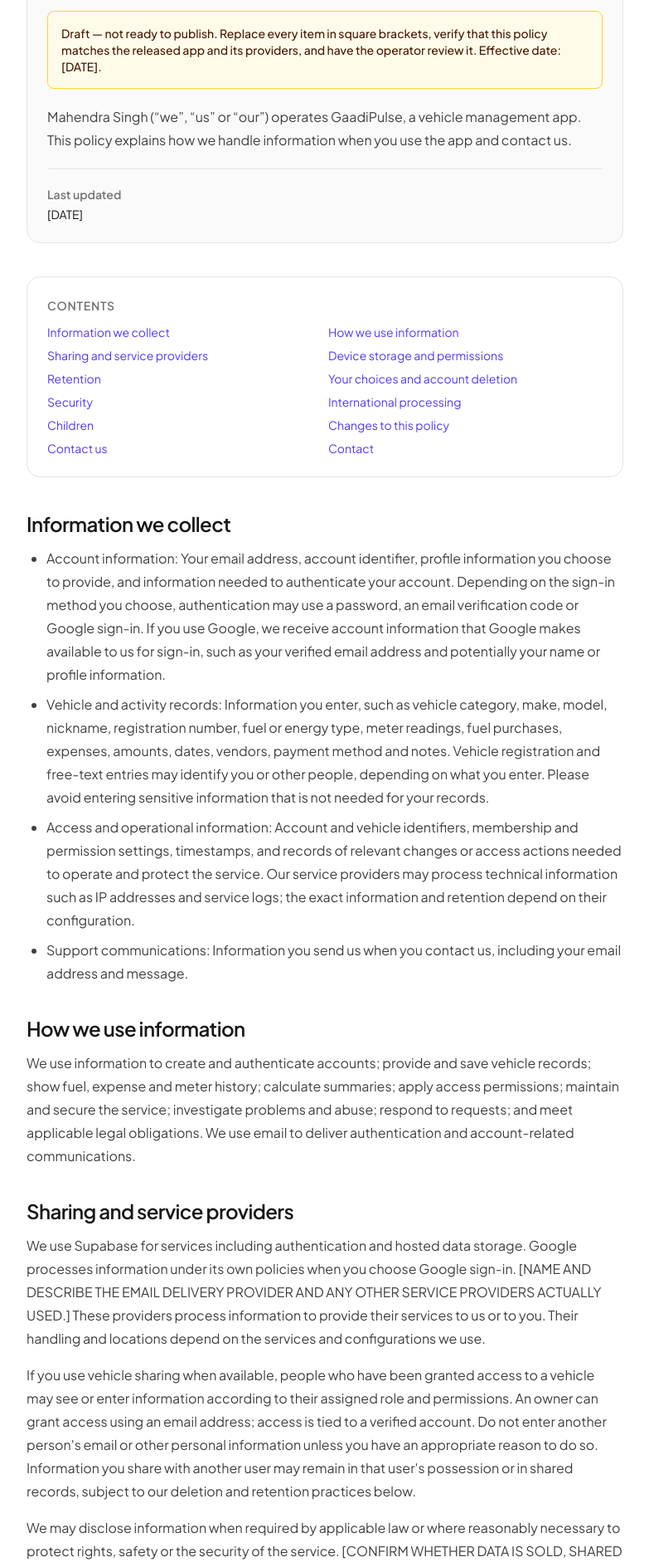
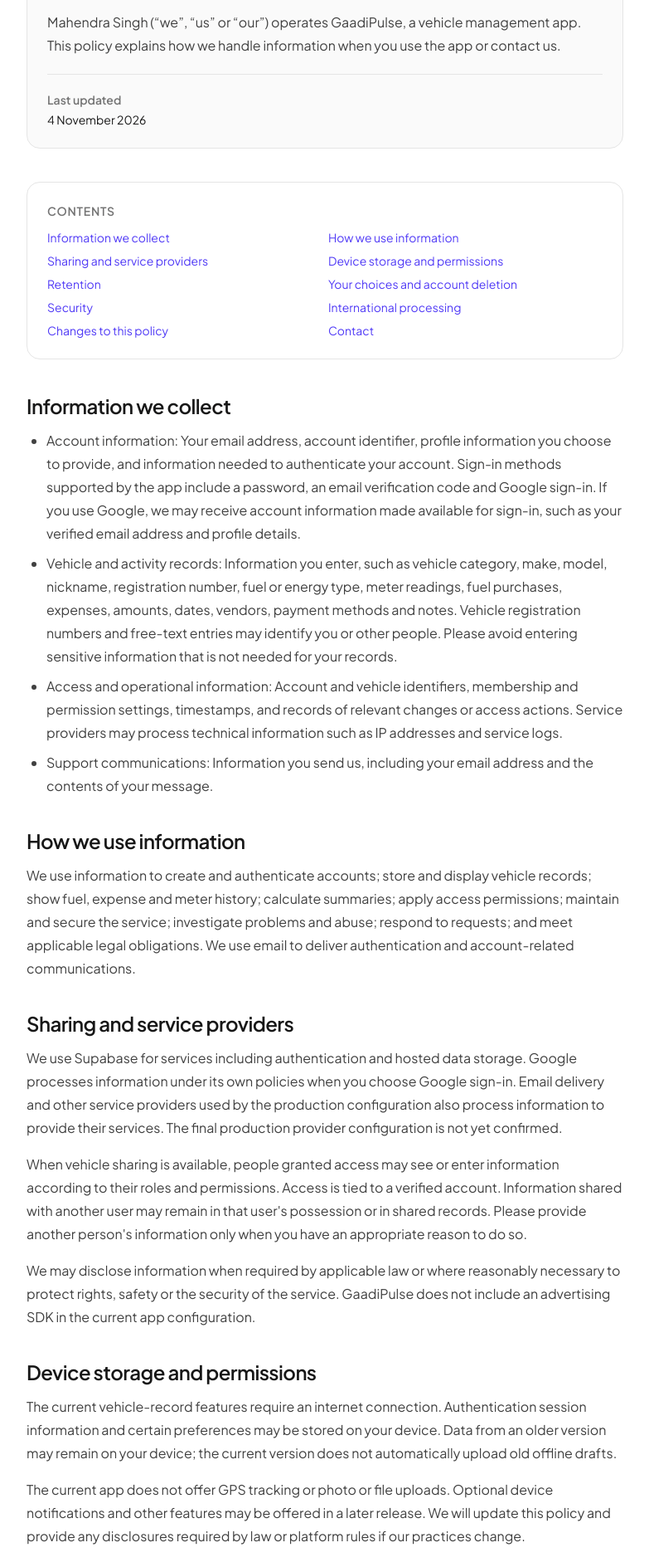
Before and after one commit to mahendra2811/web-portfolio-2026, a Next.js app: page /privacy/gaadipulse in a window 1280 px wide. Shown: the part 220-2108 px from the top of the page at 83% size, without its empty margins (248-1031 px from the left). Built offline with nearby package versions, Linux system fonts and the light colour scheme; no server answers.

Commit message:
Update GaadiPulse privacy policy

```diff
--- a/src/app/privacy/gaadipulse/page.tsx
+++ b/src/app/privacy/gaadipulse/page.tsx
@@ -2,7 +2,7 @@ import { SimplePrivacyPolicyPage } from "@/components/privacy/SimplePrivacyPolic
 import { gaadiPulsePrivacy } from "@/data/gaadipulse-privacy";
 
 export const metadata = {
-  title: "GaadiPulse Privacy Policy Draft",
+  title: "GaadiPulse Privacy Policy",
   robots: { index: false, follow: false },
 };
 
--- a/src/data/gaadipulse-privacy.ts
+++ b/src/data/gaadipulse-privacy.ts
@@ -1,101 +1,82 @@
 import type { SimplePrivacyPolicy } from "@/data/privacy-policy";
 
 export const gaadiPulsePrivacy = {
-  name: "GaadiPulse",
-  lastUpdated: "[DATE]",
-  contactEmail: "mahendrapuniya92@gmail.com",
-  intro:
-    "Mahendra Singh (“we”, “us” or “our”) operates GaadiPulse, a vehicle management app. This policy explains how we handle information when you use the app and contact us.",
-  notice:
-    "Draft — not ready to publish. Replace every item in square brackets, verify that this policy matches the released app and its providers, and have the operator review it. Effective date: [DATE].",
-  relatedLink: {
-    href: "/privacy/gaadipulse/account-deletion",
-    label: "GaadiPulse account deletion draft",
-  },
-  sections: [
+  "name": "GaadiPulse",
+  "lastUpdated": "4 November 2026",
+  "contactEmail": "mahendrapuniya92@gmail.com",
+  "intro": "Mahendra Singh (“we”, “us” or “our”) operates GaadiPulse, a vehicle management app. This policy explains how we handle information when you use the app or contact us.",
+  "sections": [
     {
-      id: "information-we-collect",
-      title: "Information we collect",
-      bullets: [
-        "Account information: Your email address, account identifier, profile information you choose to provide, and information needed to authenticate your account. Depending on the sign-in method you choose, authentication may use a password, an email verification code or Google sign-in. If you use Google, we receive account information that Google makes available to us for sign-in, such as your verified email address and potentially your name or profile information.",
-        "Vehicle and activity records: Information you enter, such as vehicle category, make, model, nickname, registration number, fuel or energy type, meter readings, fuel purchases, expenses, amounts, dates, vendors, payment method and notes. Vehicle registration and free-text entries may identify you or other people, depending on what you enter. Please avoid entering sensitive information that is not needed for your records.",
-        "Access and operational information: Account and vehicle identifiers, membership and permission settings, timestamps, and records of relevant changes or access actions needed to operate and protect the service. Our service providers may process technical information such as IP addresses and service logs; the exact information and retention depend on their configuration.",
-        "Support communications: Information you send us when you contact us, including your email address and message.",
-      ],
+      "id": "information-we-collect",
+      "title": "Information we collect",
+      "bullets": [
+        "Account information: Your email address, account identifier, profile information you choose to provide, and information needed to authenticate your account. Sign-in methods supported by the app include a password, an email verification code and Google sign-in. If you use Google, we may receive account information made available for sign-in, such as your verified email address and profile details.",
+        "Vehicle and activity records: Information you enter, such as vehicle category, make, model, nickname, registration number, fuel or energy type, meter readings, fuel purchases, expenses, amounts, dates, vendors, payment methods and notes. Vehicle registration numbers and free-text entries may identify you or other people. Please avoid entering sensitive information that is not needed for your records.",
+        "Access and operational information: Account and vehicle identifiers, membership and permission settings, timestamps, and records of relevant changes or access actions. Service providers may process technical information such as IP addresses and service logs.",
+        "Support communications: Information you send us, including your email address and the contents of your message."
+      ]
     },
     {
-      id: "how-we-use-information",
-      title: "How we use information",
-      paragraphs: [
-        "We use information to create and authenticate accounts; provide and save vehicle records; show fuel, expense and meter history; calculate summaries; apply access permissions; maintain and secure the service; investigate problems and abuse; respond to requests; and meet applicable legal obligations. We use email to deliver authentication and account-related communications.",
-      ],
+      "id": "how-we-use-information",
+      "title": "How we use information",
+      "paragraphs": [
+        "We use information to create and authenticate accounts; store and display vehicle records; show fuel, expense and meter history; calculate summaries; apply access permissions; maintain and secure the service; investigate problems and abuse; respond to requests; and meet applicable legal obligations. We use email to deliver authentication and account-related communications."
+      ]
     },
     {
-      id: "sharing-and-service-providers",
-      title: "Sharing and service providers",
-      paragraphs: [
-        "We use Supabase for services including authentication and hosted data storage. Google processes information under its own policies when you choose Google sign-in. [NAME AND DESCRIBE THE EMAIL DELIVERY PROVIDER AND ANY OTHER SERVICE PROVIDERS ACTUALLY USED.] These providers process information to provide their services to us or to you. Their handling and locations depend on the services and configurations we use.",
-        "If you use vehicle sharing when available, people who have been granted access to a vehicle may see or enter information according to their assigned role and permissions. An owner can grant access using an email address; access is tied to a verified account. Do not enter another person's email or other personal information unless you have an appropriate reason to do so. Information you share with another user may remain in that user's possession or in shared records, subject to our deletion and retention practices below.",
-        "We may disclose information when required by applicable law or where reasonably necessary to protect rights, safety or the security of the service. [CONFIRM WHETHER DATA IS SOLD, SHARED FOR ADVERTISING, OR USED FOR ANY OTHER PURPOSE; ADD AN ACCURATE STATEMENT.]",
-      ],
+      "id": "sharing-and-service-providers",
+      "title": "Sharing and service providers",
+      "paragraphs": [
+        "We use Supabase for services including authentication and hosted data storage. Google processes information under its own policies when you choose Google sign-in. Email delivery and other service providers used by the production configuration also process information to provide their services. The final production provider configuration is not yet confirmed.",
+        "When vehicle sharing is available, people granted access may see or enter information according to their roles and permissions. Access is tied to a verified account. Information shared with another user may remain in that user's possession or in shared records. Please provide another person's information only when you have an appropriate reason to do so.",
+        "We may disclose information when required by applicable law or where reasonably necessary to protect rights, safety or the security of the service. GaadiPulse does not include an advertising SDK in the current app configuration."
+      ]
     },
     {
-      id: "device-storage-and-permissions",
-      title: "Device storage and permissions",
-      paragraphs: [
-        "GaadiPulse requires an internet connection for its current vehicle-record features. Authentication session information and certain preferences may be stored on your device. Data already present from an older version may remain on your device; the current version does not automatically upload old offline drafts. [VERIFY BEHAVIOR FOR THE RELEASED BUILD.]",
-        "The current planned release does not offer GPS tracking or photo/file uploads. Optional device notifications and other features may be offered in a later release. If features or permissions change, we will update this policy and provide any disclosures required by law or platform rules.",
-      ],
+      "id": "device-storage-and-permissions",
+      "title": "Device storage and permissions",
+      "paragraphs": [
+        "The current vehicle-record features require an internet connection. Authentication session information and certain preferences may be stored on your device. Data from an older version may remain on your device; the current version does not automatically upload old offline drafts.",
+        "The current app does not offer GPS tracking or photo or file uploads. Optional device notifications and other features may be offered in a later release. We will update this policy and provide any disclosures required by law or platform rules if our practices change."
+      ]
     },
     {
-      id: "retention",
-      title: "Retention",
-      paragraphs: [
-        "We keep information for as long as necessary for the purposes described above, including operating the service, resolving disputes, maintaining security and meeting applicable legal obligations. [SPECIFY ACTUAL RETENTION PERIODS OR CRITERIA FOR ACCOUNTS, VEHICLE RECORDS, SHARED RECORDS, SECURITY/AUDIT LOGS, PROVIDER LOGS AND BACKUPS; SPECIFY WHEN DELETION OR ANONYMIZATION OCCURS.] Retention of shared records and any exceptions must reflect the actual deletion process and applicable law.",
-      ],
+      "id": "retention",
+      "title": "Retention",
+      "paragraphs": [
+        "We retain account, vehicle and operational information in the service while it is needed to operate GaadiPulse. Shared records and audit information may remain after access is revoked. Specific retention periods for account information, shared records, logs and backups have not yet been established for the production service. We will update this section when those periods and the deletion process are confirmed."
+      ]
     },
     {
-      id: "your-choices-and-account-deletion",
-      title: "Your choices and account deletion",
-      paragraphs: [
-        "You may review and update available profile and vehicle information in the app, subject to your role and permissions. You can sign out on your device. For privacy questions or requests to access, correct or delete your information, contact mahendrapuniya92@gmail.com. We may need to verify your identity before acting on a request.",
-        "To request account deletion: [INSERT WORKING IN-APP PATH AND A PUBLIC WEB ADDRESS OR EMAIL-BASED PROCESS THAT WORKS WITHOUT REINSTALLING THE APP.] [EXPLAIN ANY REQUIRED STEPS FOR VEHICLES YOU ADMINISTER, WHAT DATA IS DELETED OR ANONYMIZED, WHAT SHARED DATA IS RETAINED AND WHY, AND WHEN EACH STEP AND BACKUP DELETION IS COMPLETED.] We will handle requests in accordance with applicable law. Deleting the app alone does not delete your account or server data.",
-      ],
+      "id": "your-choices-and-account-deletion",
+      "title": "Your choices and account deletion",
+      "paragraphs": [
+        "You may review and update available profile and vehicle information in the app, subject to your role and permissions, and you can sign out on your device.",
+        "To request account deletion without reinstalling the app, email mahendrapuniya92@gmail.com with the subject GaadiPulse account deletion request from the email address associated with your account. Do not include your password or verification code. We may need to verify your identity before acting on your request.",
+        "The app contains an account deletion request option under Settings → Security and data → Request account deletion. The existing request process requires a primary administrator to archive the vehicles they administer first. The automated deletion and anonymization process has not yet been deployed or verified, and submitting a request does not immediately delete your account or server records. Deleting the app alone also does not delete them. For help with a request, contact us at the email address above.",
+        "The intended approach for shared vehicle records is to retain those records for other members while removing the departing user's identity. The implementation, treatment of personal data within shared records, retention exceptions and deletion timeframes still need to be finalized and verified."
+      ]
     },
     {
-      id: "security",
-      title: "Security",
-      paragraphs: [
-        "We use measures intended to protect information, including account authentication and access controls. [DESCRIBE VERIFIED ENCRYPTION IN TRANSIT AND OTHER SAFEGUARDS ACCURATELY FOR ALL RELEASE SERVICES.] No method of storage or transmission can be guaranteed completely secure.",
-      ],
+      "id": "security",
+      "title": "Security",
+      "paragraphs": [
+        "We use measures intended to protect information, including account authentication and access controls. No method of storage or transmission can be guaranteed completely secure."
+      ]
     },
     {
-      id: "international-processing",
-      title: "International processing",
-      paragraphs: [
-        "[IDENTIFY THE COUNTRIES OR REGIONS WHERE DATA IS HOSTED OR OTHERWISE PROCESSED, ANY CROSS-BORDER TRANSFERS, AND APPLICABLE SAFEGUARDS AFTER CONFIRMING PROVIDER CONFIGURATION.]",
-      ],
+      "id": "international-processing",
+      "title": "International processing",
+      "paragraphs": [
+        "Service providers may process information in countries other than the one where you live. The hosting region and any applicable transfer arrangements depend on the final production configuration and have not yet been confirmed."
+      ]
     },
     {
-      id: "children",
-      title: "Children",
-      paragraphs: [
-        "[STATE THE VERIFIED TARGET AUDIENCE, APPLICABLE AGE LIMIT AND CHILDREN'S DATA PRACTICES. DO NOT PUBLISH AN AGE CLAIM UNTIL IT MATCHES THE APP AND STORE SETTINGS.]",
-      ],
-    },
-    {
-      id: "changes-to-this-policy",
-      title: "Changes to this policy",
-      paragraphs: [
-        "We may update this policy as the app or our practices change. We will update the date above and provide any notice required by applicable law. [DESCRIBE HOW MATERIAL CHANGES WILL BE COMMUNICATED.]",
-      ],
-    },
-    {
-      id: "contact-us",
-      title: "Contact us",
-      paragraphs: [
-        "Mahendra Singh   Privacy contact: mahendrapuniya92@gmail.com   [POSTAL ADDRESS OR OTHER CONTACT DETAILS, IF APPLICABLE]",
-      ],
-    },
-  ],
+      "id": "changes-to-this-policy",
+      "title": "Changes to this policy",
+      "paragraphs": [
+        "We may update this policy as the app or our practices change. We will update the date above and provide any notice required by applicable law."
+      ]
+    }
+  ]
 } satisfies SimplePrivacyPolicy;
```
